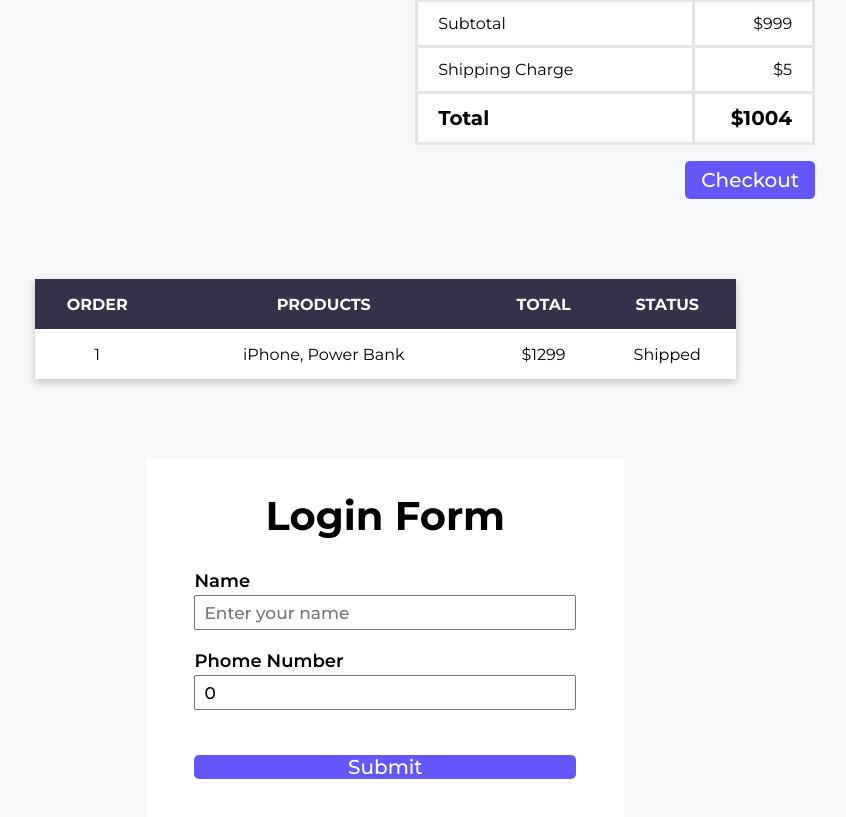
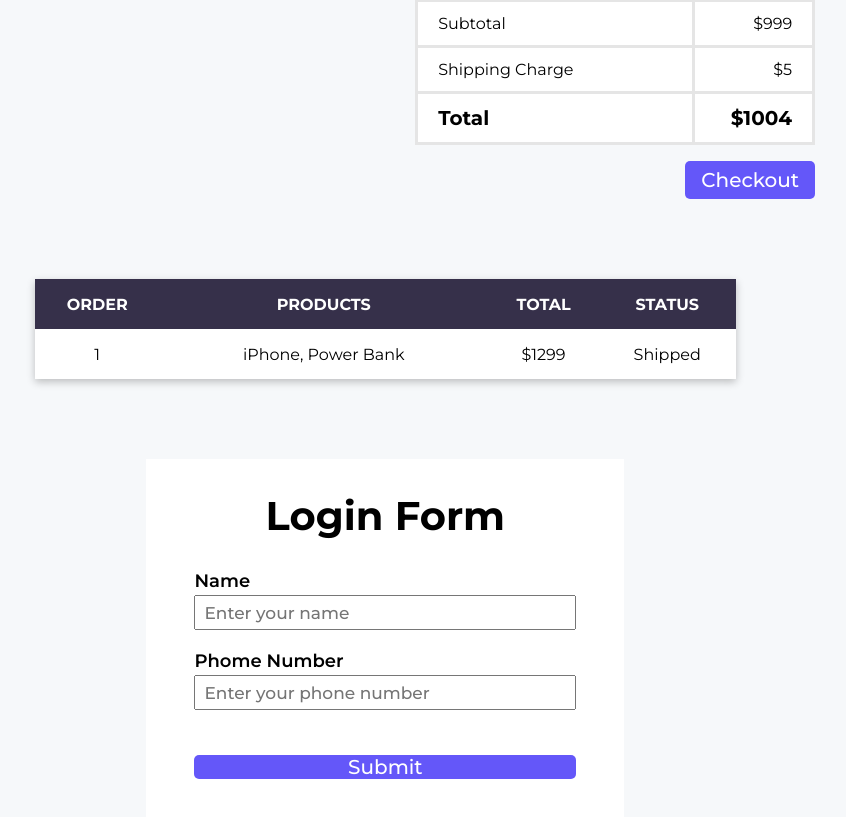
Before and after one commit to ahmadadibzad/CartWish, a React (Vite) app: page / in a window 1280 px wide. Shown: the part 3849-4666 px from the top of the page, without its empty margins (411-1257 px from the left). Built offline with nearby package versions, Linux system fonts and the light colour scheme.

Commit message:
Add useForm hook and zod

```diff
--- a/package.json
+++ b/package.json
@@ -10,8 +10,11 @@
     "preview": "vite preview"
   },
   "dependencies": {
+    "@hookform/resolvers": "^3.3.2",
     "react": "^18.2.0",
-    "react-dom": "^18.2.0"
+    "react-dom": "^18.2.0",
+    "react-hook-form": "^7.48.2",
+    "zod": "^3.22.4"
   },
   "devDependencies": {
     "@types/react": "^18.2.37",
--- a/src/components/Authentication/LoginPage.jsx
+++ b/src/components/Authentication/LoginPage.jsx
@@ -1,30 +1,32 @@
-import { useState } from 'react';
 import './LoginPage.css';
+import { useForm } from 'react-hook-form';
+import z from 'zod';
+import { zodResolver } from '@hookform/resolvers/zod';
+
+const schema = z.object({
+    name: z.string().min(3, 'Name should be more than 3 charachters'),
+    phone: z.number().nullable(false)
+})
 
 const LoginPage = () => {
-    const [user, setUser] = useState({
-        name: '',
-        phone: 0
-    });
-
-    const handleSubmit = (e) => {
-        e.preventDefault();
-        console.log(user);
-    }
+    const { register, handleSubmit, formState: { errors } } = useForm({ resolver: zodResolver(schema) });
+    console.log(errors);
+    const onSubmit = formData => console.log(formData);
 
     return <section className="align-center form_page">
-        <form action="" className="authentication_form" onSubmit={handleSubmit}>
+        <form action="" className="authentication_form" onSubmit={handleSubmit(onSubmit)}>
             <h2>Login Form</h2>
             <div className="form_inputs">
                 <div>
                     <label htmlFor="">Name</label>
                     <input
                         type="text"
+                        id='name'
                         className="form_text_input"
                         placeholder="Enter your name"
-                        value={user.name}
-                        onChange={e => setUser({ ...user, name: e.target.value })}
+                        {...register('name')}
                     />
+                    {errors.name && <em className='form_error'>{errors.name.message}</em>}
                 </div>
             </div>
             <div className="form_inputs">
@@ -32,11 +34,12 @@ const LoginPage = () => {
                     <label htmlFor="">Phome Number</label>
                     <input
                         type="number"
+                        id='phone'
                         className="form_text_input"
                         placeholder="Enter your phone number"
-                        value={user.phone}
-                        onChange={e => setUser({ ...user, phone: parseInt(e.target.value) })}
+                        {...register('phone')}
                     />
+                    {errors.phone && <em className='form_error'>{errors.phone.message}</em>}
                 </div>
             </div>
 
```
Also changed, not shown: 1 other file (tests, documents, lock files or other folders).
